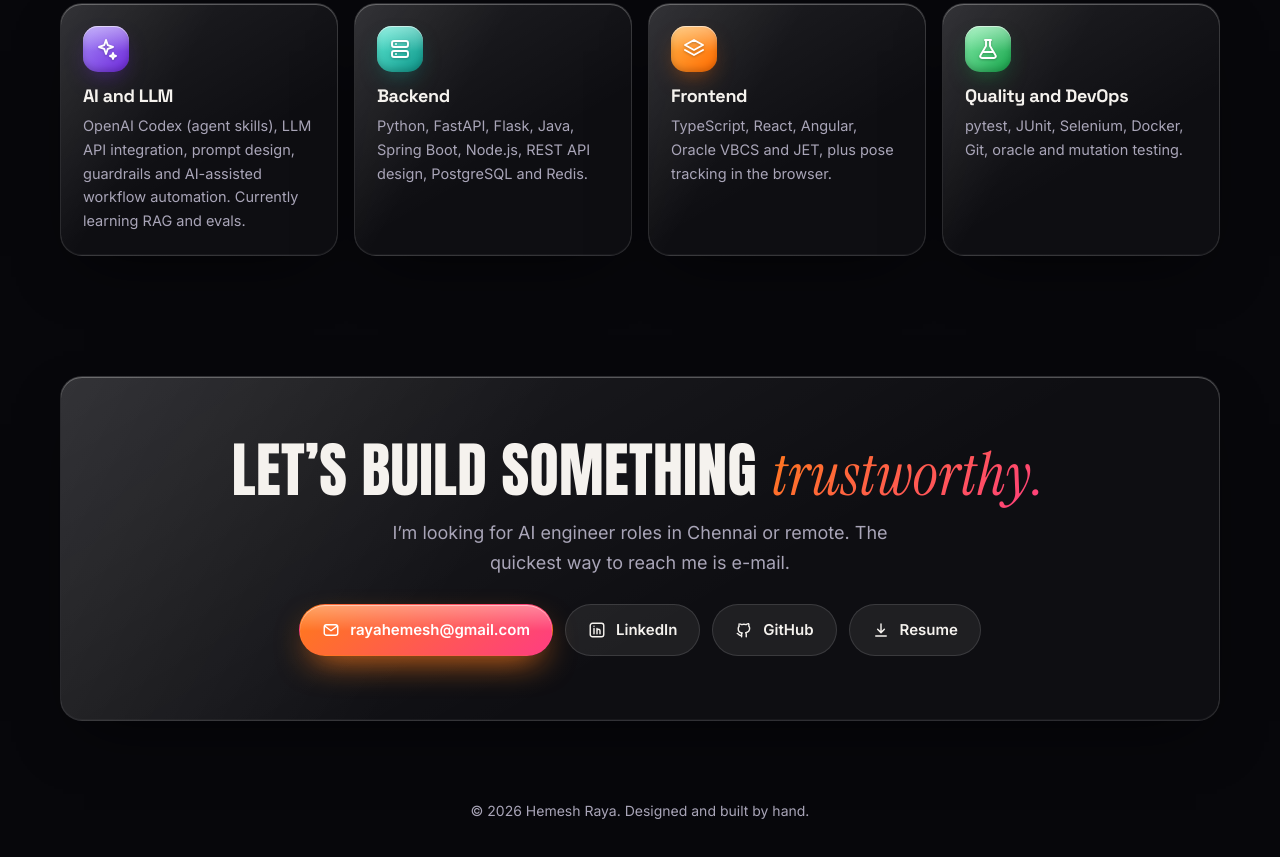
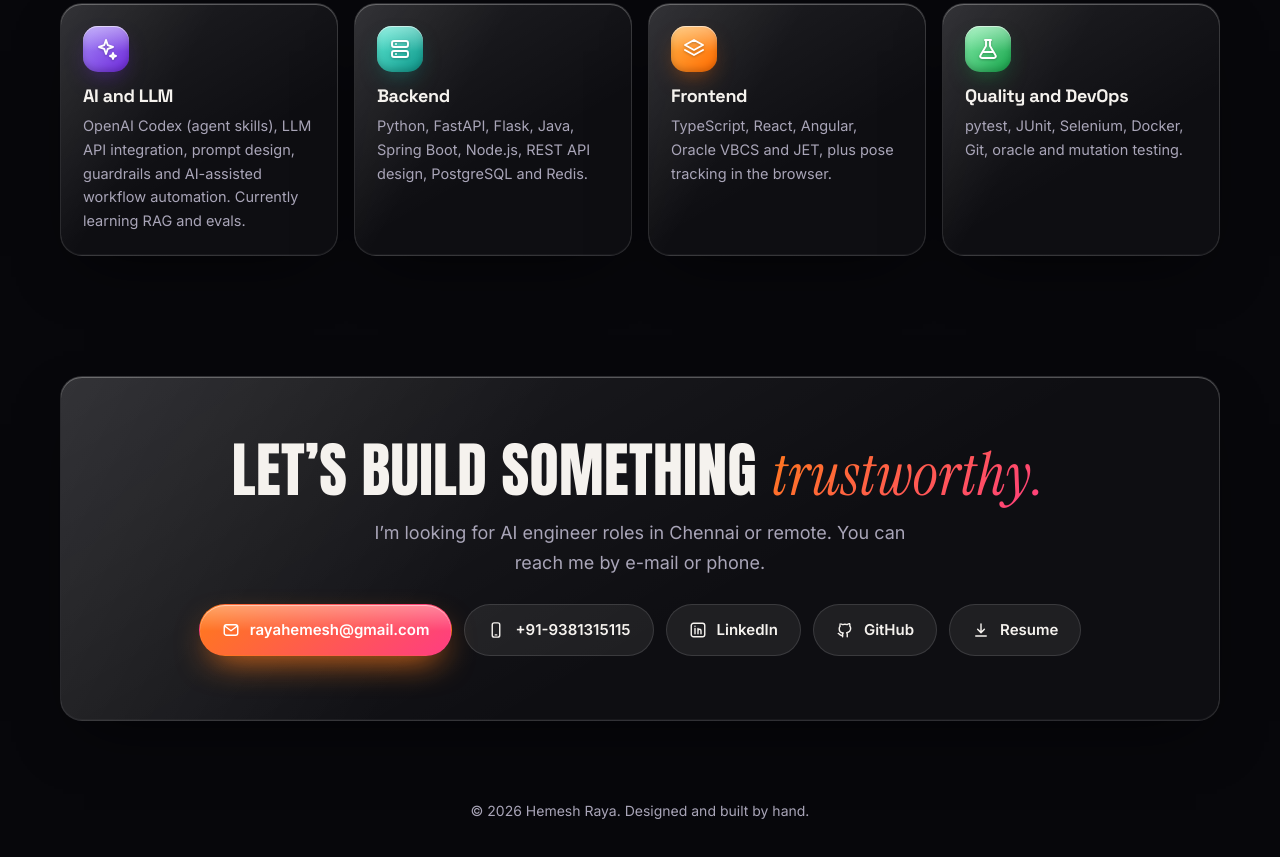
Before and after one commit to HemeshRaya/HemeshRaya.github.io, a plain HTML site: page index.html in a window 1280 px wide. Shown: the part 4493-5350 px from the top of the page. Drawn offline with Linux system fonts and the light colour scheme.

Commit message:
Add files via upload

```diff
--- a/index.html
+++ b/index.html
@@ -105,8 +105,9 @@
 
 <section class="sec" id="contact"><div class="wrap">
   <div class="cta-card glass" data-reveal><h2>Let&rsquo;s build something <span class="em">trustworthy.</span></h2>
-  <p>I&rsquo;m looking for AI engineer roles in Chennai or remote. The quickest way to reach me is e-mail.</p>
+  <p>I&rsquo;m looking for AI engineer roles in Chennai or remote. You can reach me by e-mail or phone.</p>
   <div class="cta"><a class="btn primary" href="mailto:rayahemesh@gmail.com" data-copy="rayahemesh@gmail.com"><svg viewBox="0 0 24 24" fill="none" stroke="currentColor" stroke-width="1.9" stroke-linecap="round" stroke-linejoin="round" aria-hidden="true"><rect x="3" y="5" width="18" height="14" rx="3"/><path d="M4 7l8 6 8-6"/></svg><span>rayahemesh@gmail.com</span></a>
+  <a class="btn" href="tel:+919381315115"><svg viewBox="0 0 24 24" fill="none" stroke="currentColor" stroke-width="1.9" stroke-linecap="round" stroke-linejoin="round" aria-hidden="true"><rect x="7" y="2.5" width="10" height="19" rx="2.5"/><path d="M11 18.5h2"/></svg> +91-9381315115</a>
   <a class="btn" href="https://www.linkedin.com/in/hemesh-raya-a6746b1a2/" target="_blank" rel="noopener"><svg viewBox="0 0 24 24" fill="none" stroke="currentColor" stroke-width="1.9" stroke-linecap="round" stroke-linejoin="round" aria-hidden="true"><rect x="3" y="3" width="18" height="18" rx="3"/><path d="M8 10v7M8 7v.01M12 17v-4a2 2 0 0 1 4 0v4M12 10v7"/></svg> LinkedIn</a>
   <a class="btn" href="https://github.com/HemeshRaya" target="_blank" rel="noopener"><svg viewBox="0 0 24 24" fill="none" stroke="currentColor" stroke-width="1.9" stroke-linecap="round" stroke-linejoin="round" aria-hidden="true"><path d="M9 19c-4 1.3-4-2-6-2.5m12 4.5v-3.2a2.8 2.8 0 0 0-.8-2.2c2.6-.3 5.3-1.3 5.3-5.8a4.5 4.5 0 0 0-1.2-3.1 4.2 4.2 0 0 0-.1-3.1s-1-.3-3.3 1.2a11.4 11.4 0 0 0-6 0C6.6 3.7 5.6 4 5.6 4a4.2 4.2 0 0 0-.1 3.1A4.5 4.5 0 0 0 4.3 10.2c0 4.5 2.7 5.5 5.3 5.8a2.8 2.8 0 0 0-.8 2.2V21"/></svg> GitHub</a>
   <a class="btn" href="Hemesh_Raya_Resume.pdf" download><svg viewBox="0 0 24 24" fill="none" stroke="currentColor" stroke-width="1.9" stroke-linecap="round" stroke-linejoin="round" aria-hidden="true"><path d="M12 4v11M7.5 11l4.5 4.5L16.5 11M5 20h14"/></svg> Resume</a></div></div>
```
